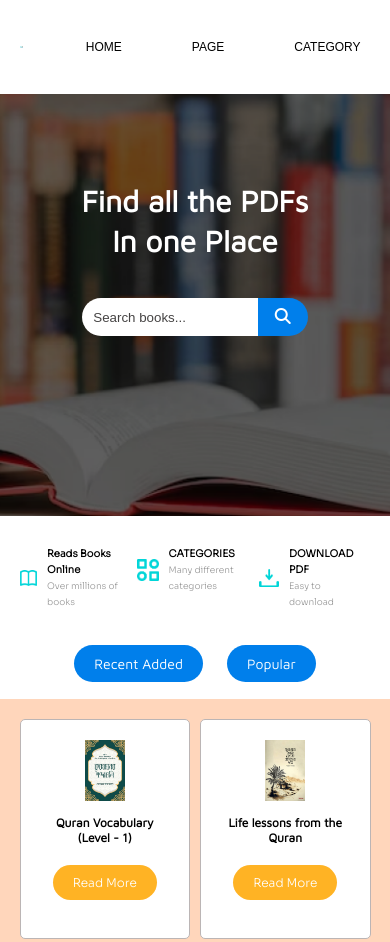
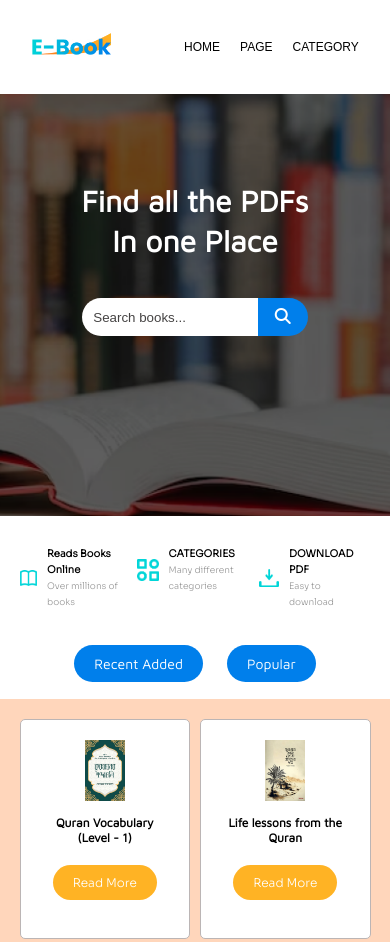
Before and after one commit to sagorcnits/e-book, a plain HTML site: page index.html in a window 390 px wide. Shown: the top 942 px of the page. Drawn offline with Linux system fonts and the light colour scheme; a web font is replaced by a local one.

Commit message:
3rd commit

```diff
--- a/css/style.css
+++ b/css/style.css
@@ -176,17 +176,14 @@
 /* media screen*/
 @media screen and (max-width: 600px) {
   .nav-container {
-    padding: 0 5%;
+    padding: 0 8%;
     font-family: var(--my-font);
   }
-  .navber-list .nav-li a {
-    text-decoration: none;
-    margin: 0 10px;
-    color: var(--black-color);
-    display: block;
-  }
-
-  .navber img {
+  .navber-list .nav-li {
+    list-style-type: none;
+    margin-left: 20px;
+  }
+  .logo img {
     width: 60%;
   }
 
```
